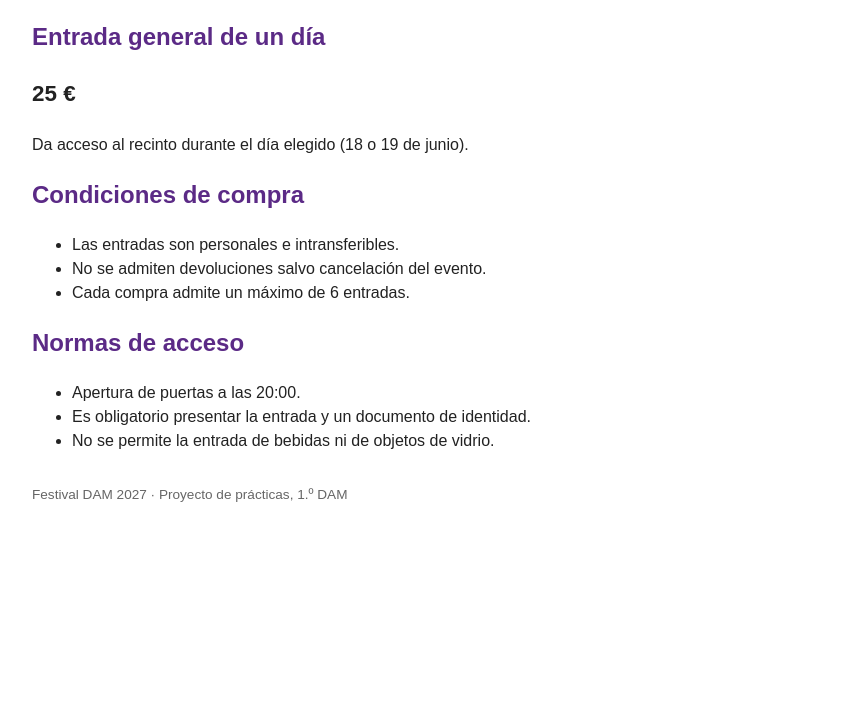
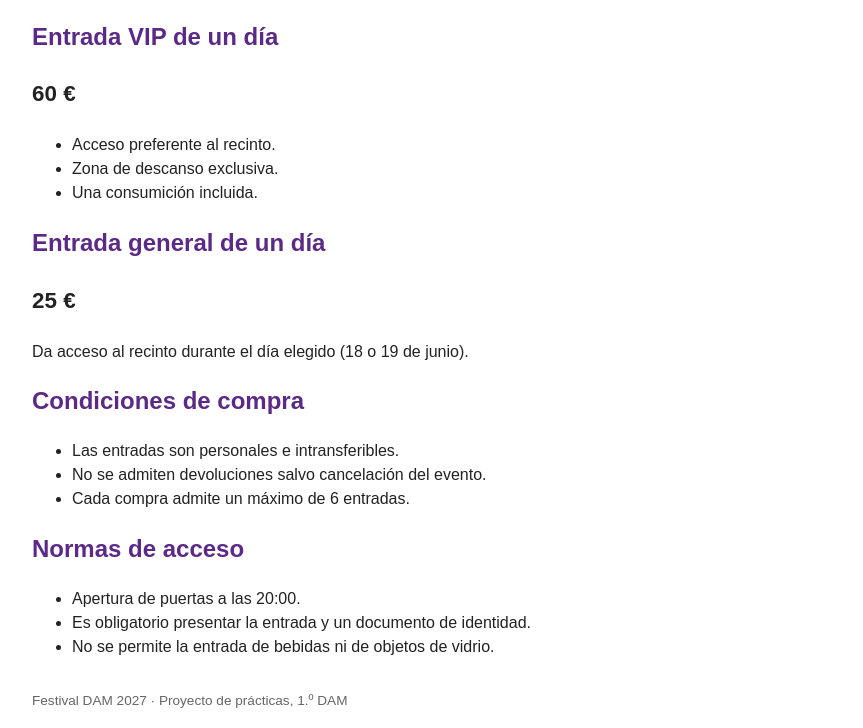
Before and after one commit to ortizrosario26/festival-dam-2027, a plain HTML site: page entradas.html in a window 1280 px wide. Shown: the part 136-864 px from the top of the page, without its empty margins (208-1071 px from the left). Before the commit the page ends 800 px from the top, so only its background shows below. Drawn offline with Linux system fonts and the light colour scheme.

Commit message:
Añade entrada VIP de un día

```diff
--- a/entradas.html
+++ b/entradas.html
@@ -14,6 +14,16 @@
   </nav>
 
   <h1>Entradas</h1>
+
+    <section id="entrada-vip">
+    <h2>Entrada VIP de un día</h2>
+    <p class="precio">60 €</p>
+    <ul>
+      <li>Acceso preferente al recinto.</li>
+      <li>Zona de descanso exclusiva.</li>
+      <li>Una consumición incluida.</li>
+    </ul>
+  </section>
 
   <section id="entrada-general">
     <h2>Entrada general de un día</h2>
```
